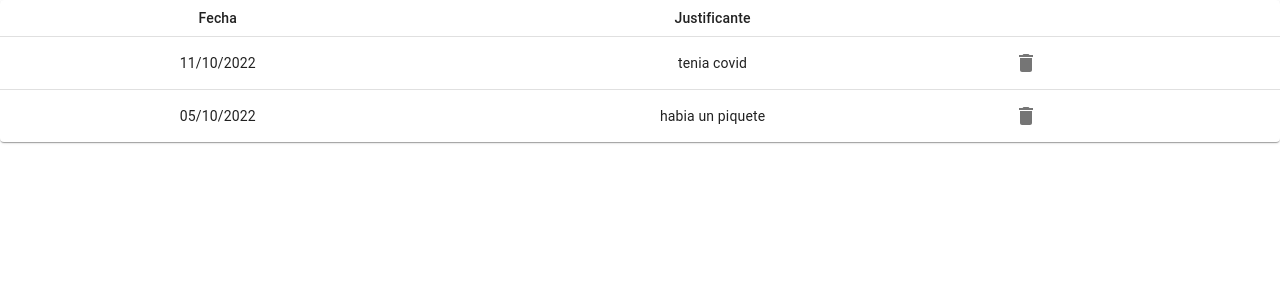
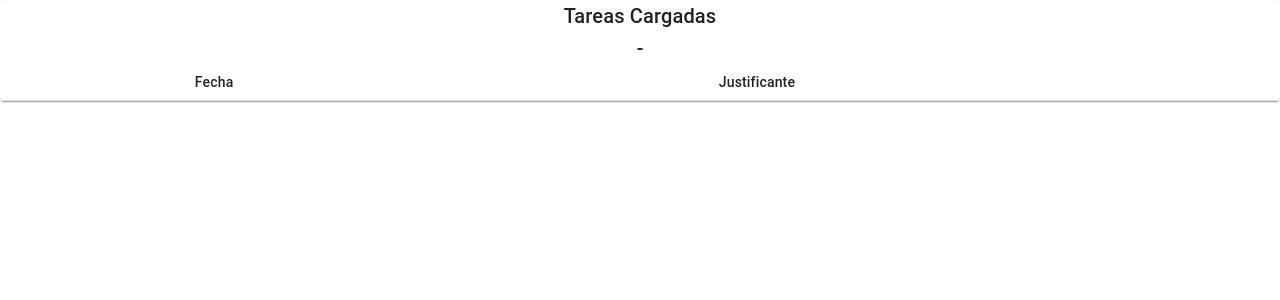
Before and after one commit to BrunoPasca/tribu_2_2022_2c, a Next.js app: page /moduloRecursos/tablaFaltas in a window 1280 px wide. Shown: the top 300 px of the page. Built offline with nearby package versions, Linux system fonts and the light colour scheme.

Commit message:
filtro las fechas en las tablas falta/tareas

```diff
--- a/pages/moduloRecursos/cargarFalta.tsx
+++ b/pages/moduloRecursos/cargarFalta.tsx
@@ -71,9 +71,7 @@ export default function CargarFalta({ screenSetter }: { screenSetter: any }) {
 
                 <div className={styles.ingresarInfoTarea}>
                         <div className={styles.holder}>
-                            <h2>Faltas Cargadas</h2>
-                            <h3>{fechaInicio.toLocaleDateString()} - {fechaFin.toLocaleDateString()}</h3>
-                            <Muitable valor={"tarea"} />
+                            <Muitable valor={"tarea"} fechaInicio={fechaInicio.toLocaleDateString()} fechaFin={fechaFin.toLocaleDateString()}/>
                         </div>
                     </div>
             </div>
--- a/pages/moduloRecursos/tablaFaltas.tsx
+++ b/pages/moduloRecursos/tablaFaltas.tsx
@@ -7,7 +7,7 @@ import TableHead from '@mui/material/TableHead';
 import TableRow from '@mui/material/TableRow';
 import Paper from '@mui/material/Paper';
 import DeleteIcon from '@mui/icons-material/Delete';
-import { IconButton } from '@mui/material';
+import { IconButton, Typography } from '@mui/material';
 import BorrarFaltaModal from './borrarFaltaModal';
 
 export default function MuiTable(props : any) {
@@ -20,12 +20,15 @@ export default function MuiTable(props : any) {
     const handleOpenEdit = () => setOpenEdit(true);
     const handleCloseEdit = () => setOpenEdit(false);
 
+    const inicio = props.fechaInicio
+    const fin = props.fechaFin
+
     /* HAY QUE USAR UN ENDPOINT */
     const reportes =         [
         {
             id: "1",
             legajo_empleado: "2",
-            fecha: "11/10/2022",
+            fecha: "11/13/2022",
             justificante: "tenia covid"
         },
         {
@@ -36,9 +39,25 @@ export default function MuiTable(props : any) {
         }
     ]
 
+    var getvalidDate = function(d : any){ return new Date(d) }
+    function DateBetweenTwoDates(fromDate : any, toDate : any, givenDate : any){
+        return getvalidDate(givenDate) <= getvalidDate(toDate) && getvalidDate(givenDate) >= getvalidDate(fromDate);
+    }
+
     return (
         <TableContainer component={Paper}>
+            <Typography
+                sx={{ flex: '1 1 100%' }}
+                variant="h6"
+                id="tableTitle"
+                component="div"
+                align="center"
+            >
+                Tareas Cargadas <br></br> {props.fechaInicio} - {props.fechaFin}
+            </Typography>
+
             <Table sx={{ minWidth: 300 }} aria-label="simple table" size="small">
+
                 <TableHead>
                     <TableRow>
                         <TableCell align="center">Fecha</TableCell>
@@ -47,7 +66,7 @@ export default function MuiTable(props : any) {
                     </TableRow>
                 </TableHead>
                 <TableBody>
-                    {reportes.map((reporte) => (
+                    {reportes.filter(reporte => DateBetweenTwoDates(inicio, fin, reporte.fecha)).map((reporte) => (
                         <TableRow
                             key={reporte.id}
                             sx={{ '&:last-child td, &:last-child th': { border: 0 } }}
```
Also changed, not shown: pages/moduloRecursos/tablaHoras.tsx (+11 -3 lines).
